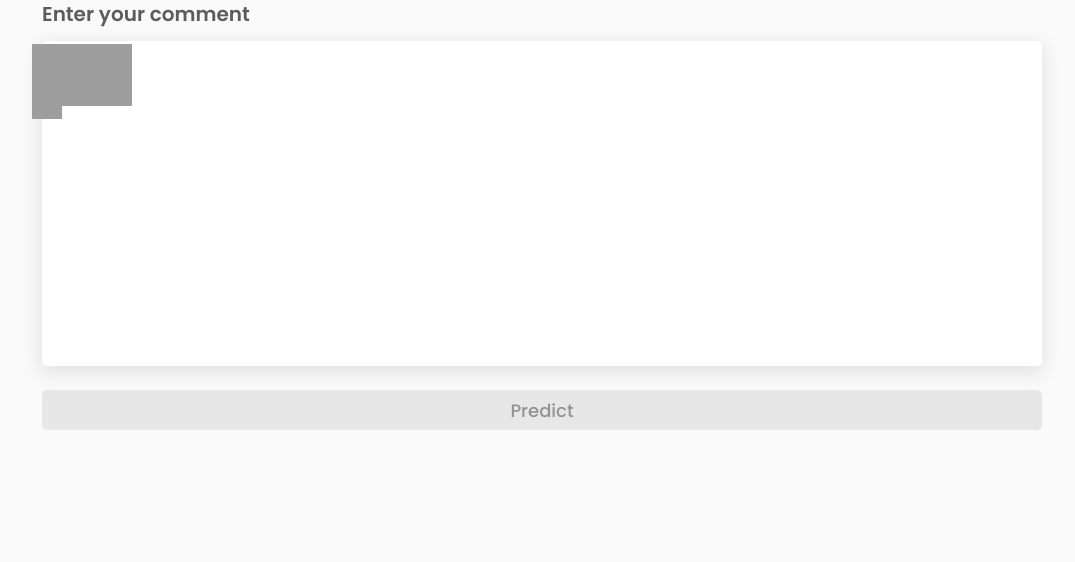
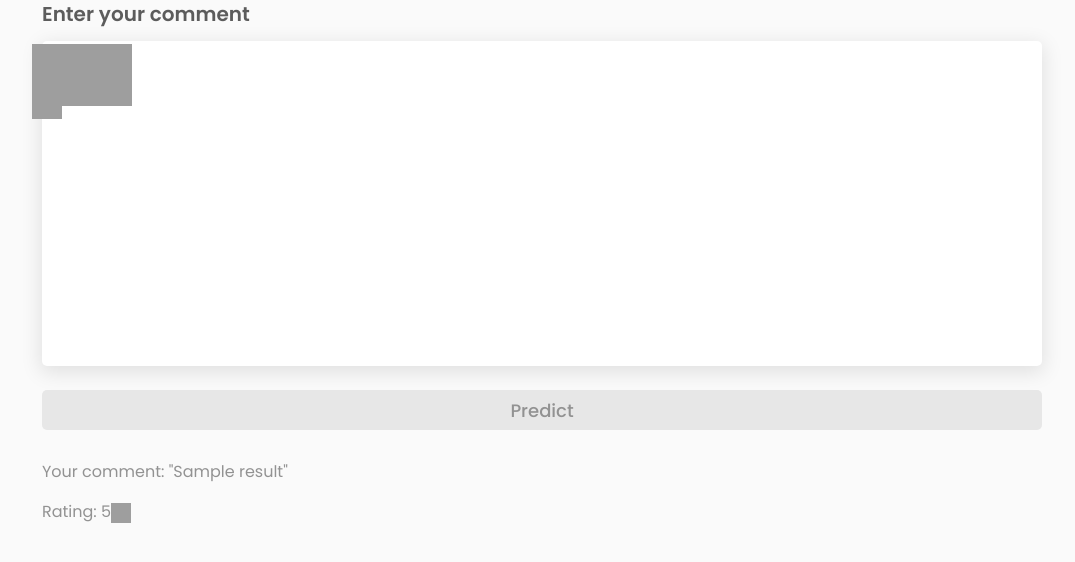
Before and after one commit to duybao901/tiki-comment-clsf, a Flask app: template app/templates/home.html in a window 1280 px wide. Shown: the part 159-721 px from the top of the page, without its empty margins (98-1173 px from the left). Run offline with Flask 2, Linux system fonts and the light colour scheme; the template is opened without the code that fills it: most values are stand-ins (such as "Sample title", 1, 10 or a date in 2020); grey boxes are pictures that could not be loaded.

Commit message:
update interface

```diff
--- a/app/app.py
+++ b/app/app.py
@@ -8,7 +8,7 @@ app = Flask(__name__, template_folder='templates')
 def prediction():
     # Lấy dữ liệu người dụng nhập vào qua phương thức GET
     comment = request.args.get('comment')
-    return render_template('home.html', result = 'Bình luận của bạn đạt '+ comment +' sao')
+    return render_template('home.html', result =comment)
 
 
 # Trang chủ dẩn đến home
--- a/app/static/style.css
+++ b/app/static/style.css
@@ -41,15 +41,30 @@ body {
 
 #predict {
     display: flex;
+    flex-direction: column;
 }
 
-#predict-text {
-    margin: auto;
-    height: 72px;
-    font-size: 24px;
-    text-align: center;
-    line-height: 72px;
-    color: var(--rating-color);
+#predict-text-comment {
+    color: #929292;
+    font-weight: 400;
+    font-size: 16px;
+    margin-bottom: 10px;
+    margin-top: 5px;
+}
+#predict-text-star {
+    color: #929292;
+    font-weight: 400;
+    font-size: 16px;
+    margin-bottom: 10px;
+    margin-top: 5px;
+    display: flex;
+    align-items: center;
+}
+#predict-text-star img{
+    width: 20px;
+    height: 20px;
+    object-fit: cover;
+    margin-top: 2px;
 }
 
 #form {
--- a/app/templates/home.html
+++ b/app/templates/home.html
@@ -25,15 +25,13 @@
             <h1 id="title" class="header__title">Classification of product comment data on Tiki website</h1>
             <h2 id="title" class="header__detail">Data mining project</h2>
         </header>
-        <div id="predict">
-            <!-- <p id="predict-text">{{ result }}</p> -->
-        </div>
         <form id="form" action="/prediction" method="get">
             <div class="form-group">
                 <label id="comment-label" for="comment">Enter your comment</label>
                 <div class='text-wrapper'>
                     <div class="form-text">
-                        <img src="https://res.cloudinary.com/dxnfxl89q/image/upload/v1636613580/samples/tiki_logo_qnfhmt.png" alt="" />
+                        <img src="https://res.cloudinary.com/dxnfxl89q/image/upload/v1636613580/samples/tiki_logo_qnfhmt.png"
+                            alt="" />
                         <textarea name="comment" id="comment" cols="10" rows="10"></textarea>
                     </div>
                 </div>
@@ -42,6 +40,15 @@
                 <input id='submit-btn' type="submit" value="Predict">
             </div>
         </form>
+        <div id="predict">
+            <p id="predict-text-comment">Your comment: "{{ result }}"</p>
+            <p id="predict-text-star">
+                Rating: 5
+                <img src="https://res.cloudinary.com/dxnfxl89q/image/upload/v1636615912/samples/star_yjvbtj.png"
+                    alt="" />
+            </p>
+
+        </div>
     </div>
 </body>
 
```
Also changed, not shown: app/images/star.png (added).
